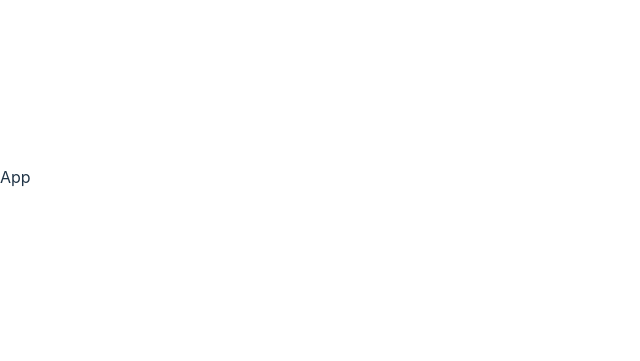
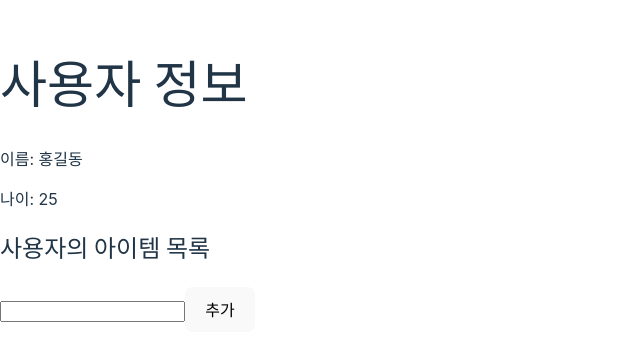
Before and after one commit to johj703/day01, a React (Vite) app: page / in a window 1280 px wide. Shown: the part 223-584 px from the top of the page, without its empty margins (0-640 px from the left). Built offline with nearby package versions, Linux system fonts and the light colour scheme.

Commit message:
form 태그는 onClick 대신에  onSubmit으로 제출하면 된다

```diff
--- a/src/App.jsx
+++ b/src/App.jsx
@@ -7,7 +7,25 @@ const App = () => {
   });
   const [items, setItems] = useState(["사과", "바나나", "오렌지"]);
 
-  return <div>App</div>;
+  const { name, age } = user;
+
+  return (
+    <div>
+      <h1>사용자 정보</h1>
+      <p>이름: {name}</p>
+      <p>나이: {age}</p>
+      <h2>사용자의 아이템 목록</h2>
+
+      <form
+        onSubmit={() => {
+          alert("이벤트");
+        }}
+      >
+        <input />
+        <button>추가</button>
+      </form>
+    </div>
+  );
 };
 
 export default App;
```
